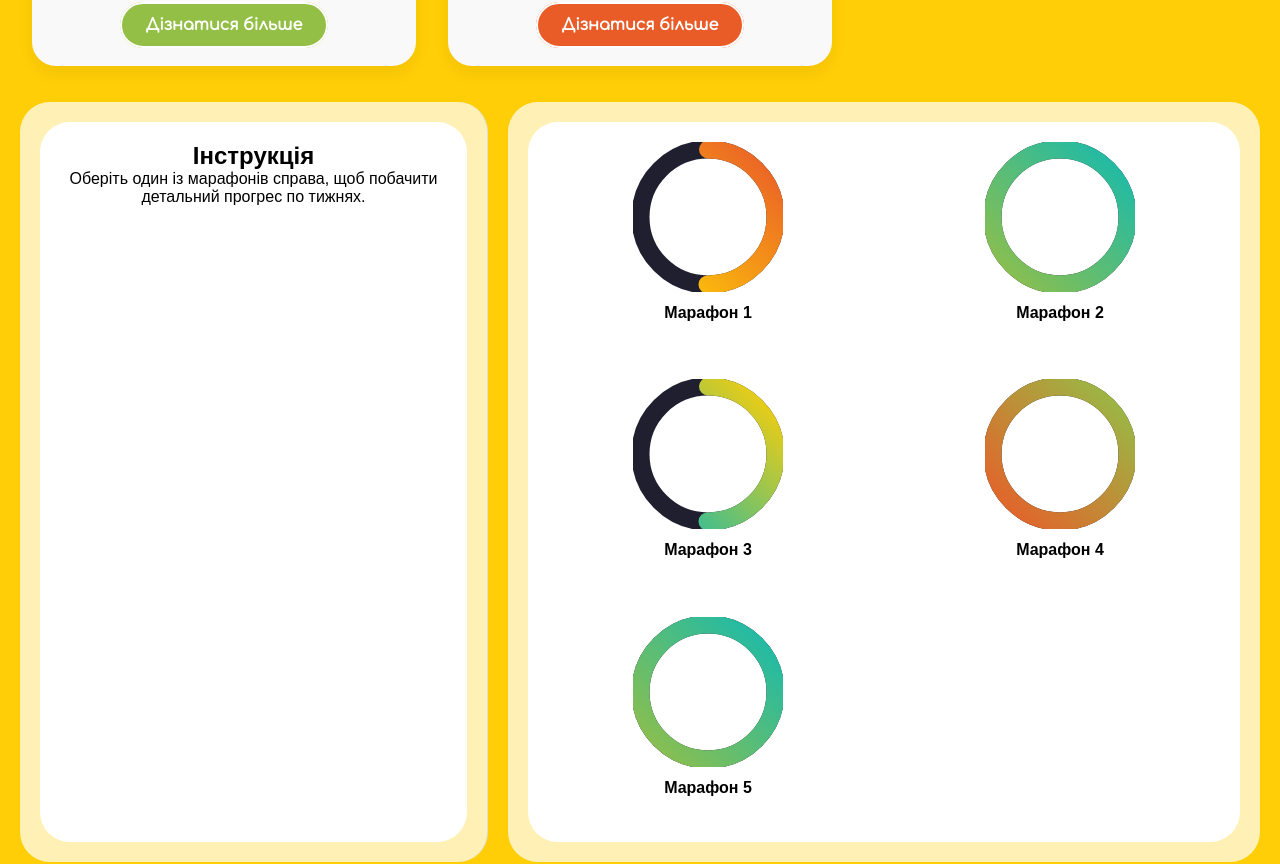
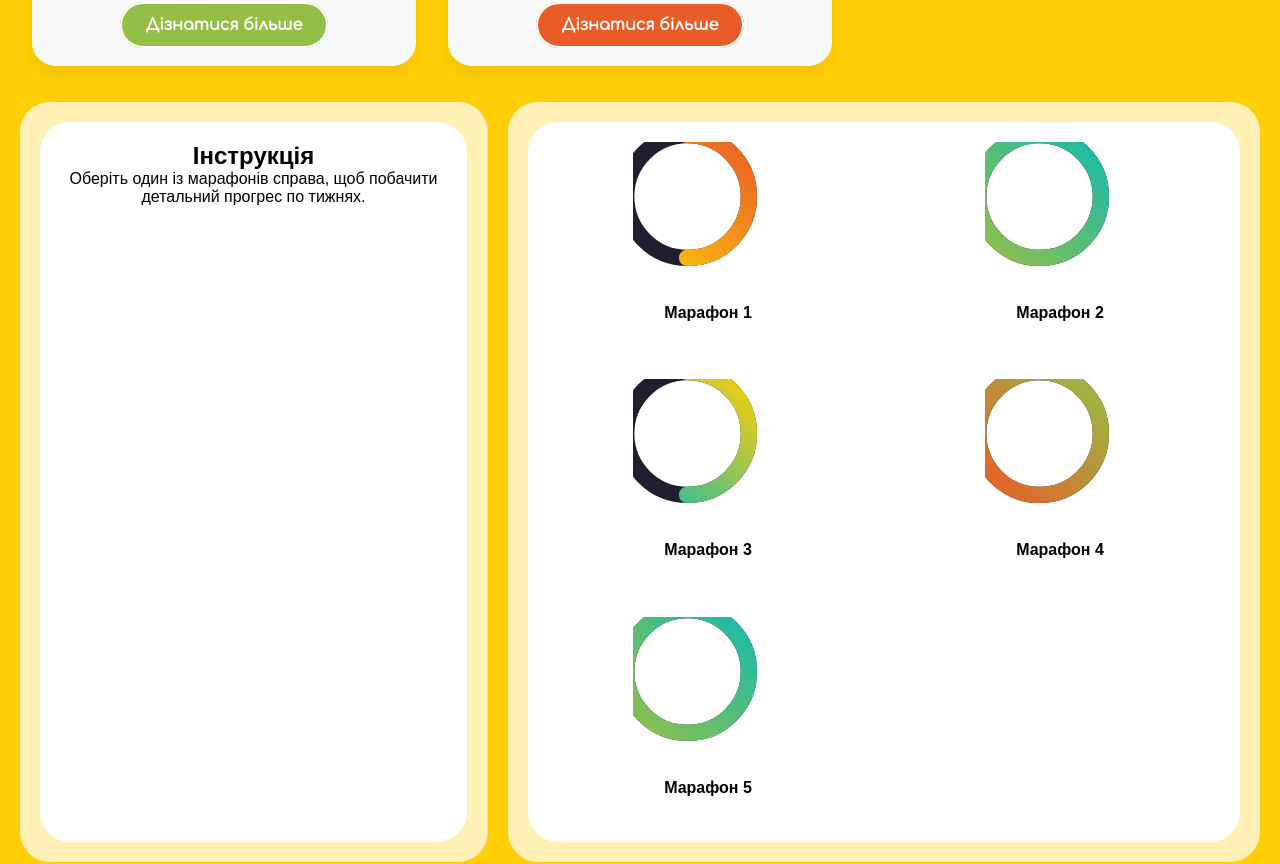
Before and after one commit to slava-bos-top/FivOneSite, a React (Create React App) app: page / in a window 1280 px wide. Shown: the part 2687-3551 px from the top of the page. Built offline with nearby package versions, Linux system fonts and the light colour scheme.

Commit message:
update 9

```diff
--- a/src/components/statistics/Statistics.jsx
+++ b/src/components/statistics/Statistics.jsx
@@ -49,7 +49,7 @@ function CircularProgress({ percentage, colors }) {
   const strokeDashoffset = strokeDasharray * (1 - percentage / 100);
 
   return (
-    <svg width="150" height="150" viewBox="0 0 100 100">
+    <svg width="150" height="150" viewBox="10 10 110 110">
       <defs>
         <linearGradient id={`grad-${colors[0]}`} x1="0%" y1="0%" x2="100%" y2="100%">
           <stop offset="0%" stopColor={colors[0]} />
```
